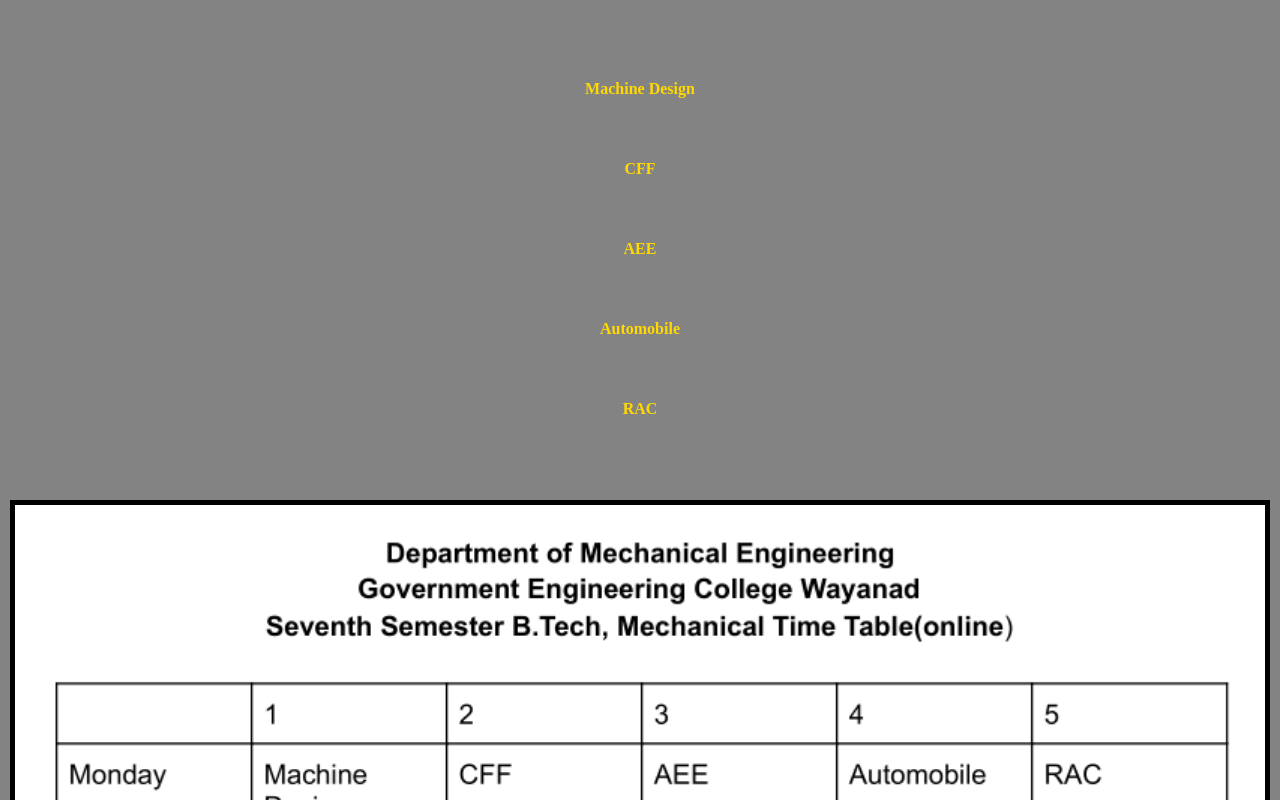
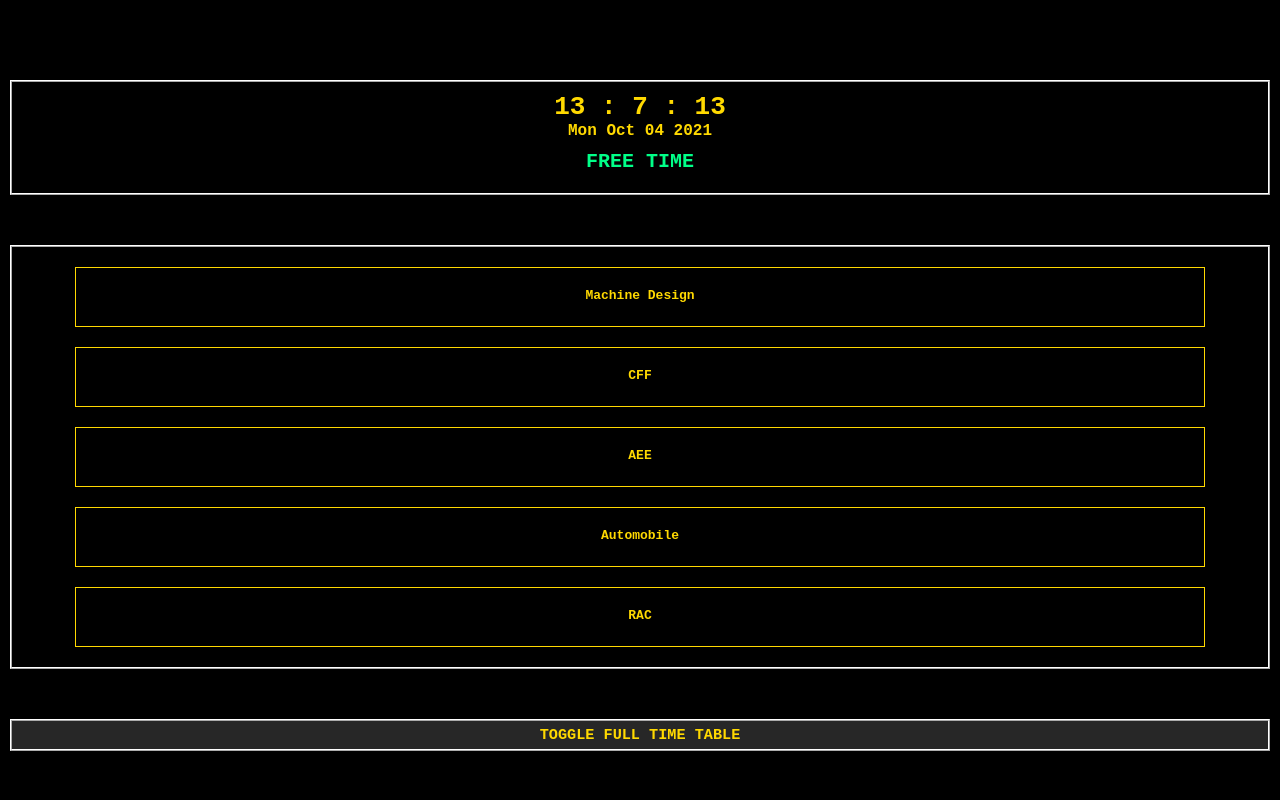
Before and after one commit to ash-faque/S7TT, a plain HTML site: page index.html in a window 1280 px wide. Shown: the top 800 px of the page. Drawn offline with Linux system fonts and the light colour scheme.

Commit message:
65198132

```diff
--- a/index.html
+++ b/index.html
@@ -18,24 +18,40 @@
             padding: 0;
             box-sizing: border-box;
             user-select: none;
-        }
-        body{
-            background: #838383;
+            font-family: monospace;
+        }body{
+            background: #000000;
             width: 100%;
             min-height: 100vh;
-            padding: 50px 10px;
+            padding: 30px 10px;
+        }body div{
+            margin: 50px 0;
+            border-color: #ffffff;
+            border-style: ridge;
+            border-width: 2px;
+            color: #ffd900;
+        }
+
+        #time{
+            text-align: center;
+            padding: 10px 0;
+        }#time h3{ font-size: xx-large; }
+        #time h4{ font-size: large; }
+        #time h5{
+            color: #00ff88;
+            font-size: x-large;
+            padding: 10px 0;
         }
 
         #ttd{
             width: 100%;
-            /* height: 240px;
-            overflow-y: scroll; */
         }#ttd h4{
+            border: 1px solid #ffd900;
             color: #ffd900;
-            width: 100%;
+            width: 90%;
             height: 60px;
-            padding: 10px;
-            margin: 20px 0;
+            padding: 20px;
+            margin: 20px auto;
             text-align: center;
         }.over{
             background: #680000;
@@ -46,21 +62,17 @@
         }
 
         .img{
-            margin-top: 50px;
             width: 100%;
         }.img img{
-            display: block;
+            display: none;
             width: 100%;
-            border: 5px solid #000;
             transition: 1000ms;
         }.img h3{
             display: block;
-            width: 100%;
-            padding: 10px 0;
+            padding: 5px;
             text-align: center;
-            background: #000;
+            background: #272727;
             color: #ffd900;
-            font-family: monospace;
             cursor: pointer;
         }
 
@@ -69,6 +81,7 @@
 </head>
 <body>
 
+    <div id="time"></div>
     <div id="ttd"></div>
     <div class="img">
         <img src="time_table.png" alt="S7 Time Table">
@@ -76,24 +89,51 @@
     </div>
 
     <script>
-        let d = new Date();
-        console.log(d.getHours(), d.getMinutes())
+        // now time display
+        let P = 0;
+        const TD = document.getElementById('time');
+        const DTN = () => {
+            let T = new Date();
+            let TSA = T.toDateString().split(' ');
+            let H = T.getHours();
+            let M = T.getMinutes();
+            let S = T.getSeconds();
+            if ((H <= 8) && (M <= 30)) P = 0;
+            if (((H >= 8) && (M >= 30)) && ((H <= 9) && (M <= 10))) P = 1;
+            if (((H >= 9) && (M >= 30)) && ((H <= 10) && (M <= 10))) P = 2;
+            if (((H >= 10) && (M >= 30)) && ((H <= 11) && (M <= 10))) P = 3;
+            if (((H >= 11) && (M >= 40)) && ((H <= 12) && (M <= 20))) P = 4;
+            if (((H >= 12) && (M >= 40)) && ((H <= 13) && (M <= 20))) P = 5;
+            if ((H >= 13) && (M >= 20)) P = 0;
+            (P === 0) ? (PT = 'FREE TIME') : (PT = `PERIOD: ${P}`);
+            TD.innerHTML = `<h3>${H} : ${M} : ${S}</h3>
+            <h4>${TSA[0]} ${TSA[1]} ${TSA[2]} ${TSA[3]}</h4>
+            <h5>${PT}</h5>`;
+        };
         // tt displayer
         const TTD = document.getElementById('ttd');
         const DJTT = (TT) => {
-            let TTT = TT[(((new Date()).toDateString().split(' ')[0]).toString())];
+            let D = (((new Date()).toDateString().split(' ')[0]).toString());
+            let TTT = TT[D];
+            // console.log(TTT)
+            TTD.innerText = '';
             for (let i = 1; i <= 5; i ++){
                 let h4 = document.createElement('h4');
+                if (P > 0){
+                    if (P < i) h4.classList.add('next');
+                    if (P === i) h4.classList.add('now');
+                    if (P > i) h4.classList.add('over');
+                };
                 h4.innerText = TTT[(i.toString())];
                 TTD.appendChild(h4);
             };
         };
         // tt trigger
         const SFTT = (trigger) => {
-            if (trigger.parentElement.querySelector('img').style.display === 'none'){
+            if (trigger.parentElement.querySelector('img').style.display == 'block'){
+                trigger.parentElement.querySelector('img').style.display = 'none';
+            } else {
                 trigger.parentElement.querySelector('img').style.display = 'block';
-            } else {
-                trigger.parentElement.querySelector('img').style.display = 'none';
             };
         };
         // onload
@@ -106,7 +146,8 @@
             fetch('time_table.json')
                 .then(r => {
                     r.json().then(j => {
-                        // console.log(j);
+                        // console.log(j)
+                        setInterval(DTN, 1000);
                         setInterval(DJTT(j), 60*1000);
                     }).catch(e => {
                         console.log(e);
```
Also changed, not shown: sw.js (+7 -23 lines), manifest.webmanifest.
